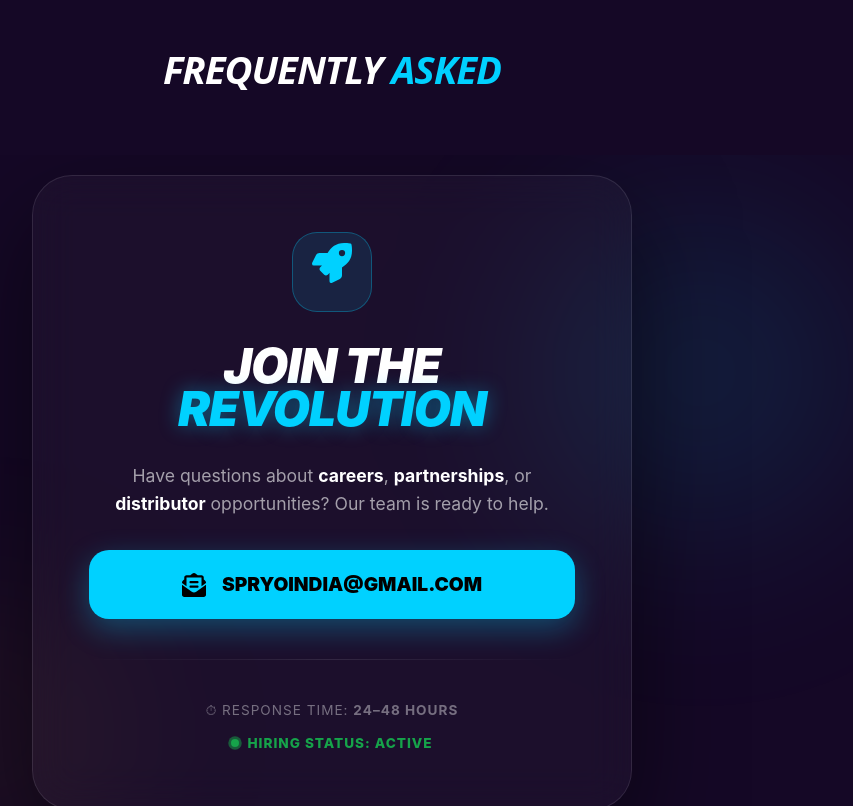
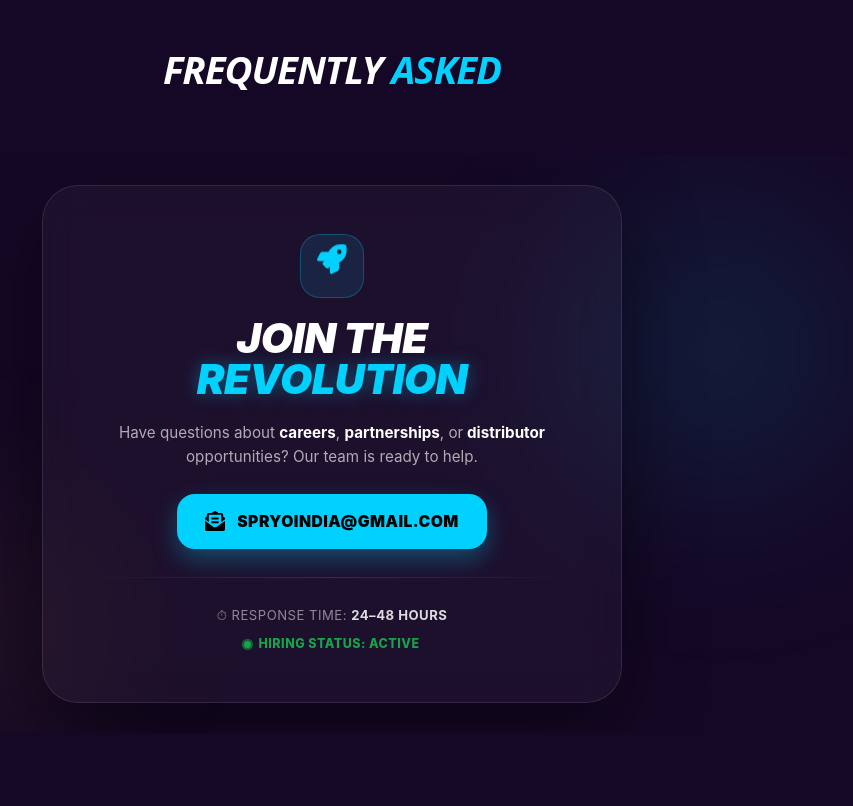
Before and after one commit to tisamodi123/Spryo-FullStack, a Next.js app in the folder client/: page /careers in a window 1280 px wide. Shown: the part 2260-3066 px from the top of the page, without its empty margins (308-1161 px from the left). Built offline with nearby package versions, Linux system fonts and the light colour scheme; no server answers.

Commit message:
fix(faq): redesign Join The Revolution card for seamless responsive scaling on all mobile, tablet, and desktop screens

```diff
--- a/client/src/app/faq/page.jsx
+++ b/client/src/app/faq/page.jsx
@@ -37,7 +37,7 @@ export default function CareersPage() {
               rel="noopener noreferrer"
               className={styles.mailButton}
             >
-              <FaEnvelopeOpenText className="text-2xl" />
+              <FaEnvelopeOpenText className="text-xl shrink-0" />
               <span>Spryoindia@gmail.com</span>
             </a>
 
--- a/client/src/components/Faq.jsx
+++ b/client/src/components/Faq.jsx
@@ -34,7 +34,7 @@ export default function FAQ() {
               rel="noopener noreferrer"
               className={styles.mailButton}
             >
-              <FaEnvelopeOpenText className="text-2xl" />
+              <FaEnvelopeOpenText className="text-xl shrink-0" />
               <span>Spryoindia@gmail.com</span>
             </a>
 
--- a/client/src/styles/careers.module.css
+++ b/client/src/styles/careers.module.css
@@ -353,4 +353,6 @@
   .contactDivider { display: none; }
   .heroTitle { font-size: 2.8rem; }
   .ctaBox { padding: 30px 20px; }
+  .faqSection { padding: 2.5rem 0 1rem 0; }
+  .faqWrapper { padding: 0 12px; }
 }
--- a/client/src/styles/faq.module.css
+++ b/client/src/styles/faq.module.css
@@ -7,7 +7,8 @@
   position: relative;
   overflow: hidden;
   font-family: 'Inter', sans-serif;
-  padding: 20px 20px;
+  padding: 30px 16px;
+  width: 100%;
 }
 
 :global([data-theme="light"]) .contactWrapper {
@@ -15,84 +16,94 @@
   color: #0f172a;
 }
 
-/* Moving Neon Orbits for Background */
+/* Background Glowing Orbits */
 .neonOrbit {
   position: absolute;
   top: -10%;
   right: -5%;
-  width: 500px;
-  height: 500px;
+  width: 450px;
+  height: 450px;
   background: radial-gradient(circle, rgba(0, 209, 255, 0.15) 0%, transparent 70%);
   filter: blur(80px);
   animation: float 10s infinite alternate;
+  pointer-events: none;
 }
 
 .neonOrbit2 {
   position: absolute;
   bottom: -10%;
   left: -5%;
-  width: 400px;
-  height: 400px;
+  width: 380px;
+  height: 380px;
   background: radial-gradient(circle, rgba(212, 160, 23, 0.1) 0%, transparent 70%);
   filter: blur(80px);
   animation: float 15s infinite alternate-reverse;
+  pointer-events: none;
 }
 
 @keyframes float {
   from { transform: translate(0, 0); }
-  to { transform: translate(40px, 40px); }
+  to { transform: translate(30px, 30px); }
 }
 
-/* Glassmorphism Card */
+/* Glassmorphism Card - Fully Responsive */
 .glassCard {
-  background: rgba(255, 255, 255, 0.03);
+  background: rgba(255, 255, 255, 0.035);
   backdrop-filter: blur(20px);
+  -webkit-backdrop-filter: blur(20px);
   border: 1px solid rgba(255, 255, 255, 0.1);
-  border-radius: 40px;
-  padding: 3.5rem;
-  max-width: 600px;
+  border-radius: 36px;
+  padding: 3rem 2.5rem;
+  max-width: 580px;
   width: 100%;
   margin: 0 auto;
-  box-shadow: 0 40px 100px rgba(0, 0, 0, 0.5);
+  box-shadow: 0 30px 80px rgba(0, 0, 0, 0.45);
   text-align: center;
   position: relative;
   z-index: 10;
+  box-sizing: border-box;
+  transition: all 0.3s ease;
 }
 
 :global([data-theme="light"]) .glassCard {
   background: #ffffff;
   border-color: rgba(0, 0, 0, 0.08);
-  box-shadow: 0 20px 50px rgba(0, 0, 0, 0.06);
+  box-shadow: 0 15px 45px rgba(0, 0, 0, 0.06);
+}
+
+.cardHeader {
+  margin-bottom: 0.5rem;
 }
 
 .iconCircle {
-  width: 80px;
-  height: 80px;
+  width: 64px;
+  height: 64px;
   background: rgba(0, 209, 255, 0.1);
   color: #00D1FF;
-  border-radius: 25px;
+  border-radius: 20px;
   display: flex;
   align-items: center;
   justify-content: center;
-  font-size: 2.5rem;
-  margin: 0 auto 2rem;
-  border: 1px solid rgba(0, 209, 255, 0.3);
+  font-size: 1.85rem;
+  margin: 0 auto 1.25rem;
+  border: 1px solid rgba(0, 209, 255, 0.25);
+  transition: all 0.3s ease;
 }
 
 :global([data-theme="light"]) .iconCircle {
-  background: rgba(0, 0, 0, 0.05);
-  color: #0f172a;
-  border-color: rgba(0, 0, 0, 0.15);
+  background: rgba(2, 132, 199, 0.08);
+  color: #0284c7;
+  border-color: rgba(2, 132, 199, 0.2);
 }
 
 .mainTitle {
-  font-size: 3rem;
+  font-size: 2.6rem;
   font-weight: 900;
   font-style: italic;
-  color: white;
-  line-height: 0.9;
+  color: #ffffff;
+  line-height: 1;
   text-transform: uppercase;
-  letter-spacing: -1px;
+  letter-spacing: -0.5px;
 }
 
 :global([data-theme="light"]) .mainTitle {
@@ -101,27 +112,29 @@
 
 .mainTitle span {
   color: #00D1FF;
-  text-shadow: 0 0 20px rgba(0, 209, 255, 0.4);
+  text-shadow: 0 0 18px rgba(0, 209, 255, 0.35);
 }
 
 :global([data-theme="light"]) .mainTitle span {
-  color: #0f172a;
+  color: #0284c7;
   text-shadow: none;
 }
 
 .description {
-  color: rgba(255, 255, 255, 0.6);
-  font-size: 1.1rem;
+  color: rgba(255, 255, 255, 0.65);
+  font-size: 0.95rem;
   line-height: 1.6;
-  margin: 2rem 0;
+  margin: 1.25rem auto 1.5rem;
+  max-width: 440px;
 }
 
 :global([data-theme="light"]) .description {
-  color: #64748b;
+  color: #475569;
 }
 
 .description strong {
-  color: white;
+  color: #ffffff;
+  font-weight: 700;
 }
 
 :global([data-theme="light"]) .description strong {
@@ -130,73 +143,87 @@
 
 /* Action Button */
 .mailButton {
-  display: flex;
+  display: inline-flex;
   align-items: center;
   justify-content: center;
-  gap: 1rem;
+  gap: 0.75rem;
   background: #00D1FF;
-  color: #000;
-  padding: 1.25rem;
-  border-radius: 20px;
-  font-size: 1.2rem;
+  color: #000000;
+  padding: 1rem 1.75rem;
+  border-radius: 18px;
+  font-size: 0.98rem;
   font-weight: 900;
   text-transform: uppercase;
+  letter-spacing: 0.5px;
   transition: all 0.3s cubic-bezier(0.175, 0.885, 0.32, 1.275);
-  box-shadow: 0 10px 30px rgba(0, 209, 255, 0.3);
+  box-shadow: 0 10px 25px rgba(0, 209, 255, 0.3);
+  text-decoration: none;
+  max-width: 100%;
+  box-sizing: border-box;
 }
 
 :global([data-theme="light"]) .mailButton {
   background: #000000;
   color: #ffffff;
-  box-shadow: 0 10px 30px rgba(0, 0, 0, 0.2);
+  box-shadow: 0 10px 25px rgba(0, 0, 0, 0.15);
 }
 
 .mailButton:hover {
-  transform: scale(1.04) translateY(-3px);
-  box-shadow: 0 20px 40px rgba(0, 209, 255, 0.5);
-  background: #fff;
+  transform: translateY(-2px) scale(1.02);
+  box-shadow: 0 15px 35px rgba(0, 209, 255, 0.45);
 }
 
 :global([data-theme="light"]) .mailButton:hover {
-  background: #0369a1;
+  background: #0284c7;
   color: #ffffff;
+  box-shadow: 0 15px 35px rgba(2, 132, 199, 0.3);
 }
 
 .divider {
   height: 1px;
-  background: linear-gradient(90deg, transparent, rgba(255,255,255,0.1), transparent);
-  margin: 2.5rem 0;
+  background: linear-gradient(90deg, transparent, rgba(255, 255, 255, 0.12), transparent);
+  margin: 1.75rem 0;
 }
 
 :global([data-theme="light"]) .divider {
-  background: linear-gradient(90deg, transparent, rgba(0,0,0,0.08), transparent);
+  background: linear-gradient(90deg, transparent, rgba(0, 0, 0, 0.08), transparent);
 }
 
 .footerInfo {
   display: flex;
   flex-direction: column;
-  gap: 0.75rem;
-  color: rgba(255, 255, 255, 0.4);
-  font-size: 0.85rem;
-  letter-spacing: 1px;
+  gap: 0.6rem;
+  color: rgba(255, 255, 255, 0.5);
+  font-size: 0.82rem;
+  letter-spacing: 0.5px;
 }
 
 :global([data-theme="light"]) .footerInfo {
-  color: #94a3b8;
+  color: #64748b;
+}
+
+.footerInfo p b {
+  color: rgba(255, 255, 255, 0.85);
+}
+
+:global([data-theme="light"]) .footerInfo p b {
+  color: #0f172a;
 }
 
 .statusIndicator {
   display: flex;
   align-items: center;
   justify-content: center;
-  gap: 8px;
+  gap: 7px;
   font-weight: 800;
   color: #16a34a;
+  font-size: 0.78rem;
+  letter-spacing: 0.5px;
 }
 
 .pulseDot {
-  width: 8px;
-  height: 8px;
+  width: 7px;
+  height: 7px;
   background: #16a34a;
   border-radius: 50%;
   animation: pulse 1.5s infinite;
@@ -204,12 +231,122 @@
 
 @keyframes pulse {
   0% { box-shadow: 0 0 0 0 rgba(22, 163, 74, 0.7); }
-  70% { box-shadow: 0 0 0 10px rgba(22, 163, 74, 0); }
+  70% { box-shadow: 0 0 0 8px rgba(22, 163, 74, 0); }
   100% { box-shadow: 0 0 0 0 rgba(22, 163, 74, 0); }
 }
 
+/* =========================================
+   RESPONSIVE DESIGN FOR ALL DEVICES
+   ========================================= */
+
+/* Tablets (iPad, 768px - 1024px) */
+@media (min-width: 641px) and (max-width: 1024px) {
+  .glassCard {
+    padding: 2.5rem 2rem;
+    max-width: 520px;
+    border-radius: 28px;
+  }
+  .mainTitle {
+    font-size: 2.2rem;
+  }
+}
+
+/* Mobile Devices (< 640px - iPhone 16, Samsung, Pixel) */
 @media (max-width: 640px) {
-  .glassCard { padding: 2rem; }
-  .mainTitle { font-size: 2.2rem; }
-  .mailButton { font-size: 0.9rem; }
+  .contactWrapper {
+    padding: 10px 10px;
+  }
+
+  .neonOrbit {
+    width: 220px;
+    height: 220px;
+    filter: blur(50px);
+  }
+
+  .neonOrbit2 {
+    width: 200px;
+    height: 200px;
+    filter: blur(50px);
+  }
+
+  .glassCard {
+    padding: 1.75rem 1.25rem;
+    border-radius: 24px;
+    max-width: 100%;
+  }
+
+  .iconCircle {
+    width: 50px;
+    height: 50px;
+    font-size: 1.4rem;
+    border-radius: 14px;
+    margin: 0 auto 0.85rem;
+  }
+
+  .mainTitle {
+    font-size: 1.65rem;
+    line-height: 1.1;
+    letter-spacing: -0.2px;
+  }
+
+  .description {
+    font-size: 0.84rem;
+    line-height: 1.5;
+    margin: 0.85rem auto 1.15rem;
+    padding: 0 4px;
+  }
+
+  .mailButton {
+    width: 100%;
+    padding: 0.85rem 1rem;
+    font-size: 0.85rem;
+    border-radius: 14px;
+    gap: 0.5rem;
+  }
+
+  .mailButton svg {
+    font-size: 1.1rem;
+    flex-shrink: 0;
+  }
+
+  .mailButton span {
+    overflow: hidden;
+    text-overflow: ellipsis;
+    white-space: nowrap;
+  }
+
+  .divider {
+    margin: 1.15rem 0;
+  }
+
+  .footerInfo {
+    font-size: 0.74rem;
+    gap: 0.45rem;
+    letter-spacing: 0.2px;
+  }
+
+  .statusIndicator {
+    font-size: 0.74rem;
+  }
 }
+
+/* Very Small Mobile (< 380px - iPhone SE, Galaxy Fold) */
+@media (max-width: 380px) {
+  .glassCard {
+    padding: 1.4rem 1rem;
+    border-radius: 20px;
+  }
+
+  .mainTitle {
+    font-size: 1.45rem;
+  }
+
+  .description {
+    font-size: 0.8rem;
+  }
+
+  .mailButton {
+    font-size: 0.78rem;
+    padding: 0.75rem 0.6rem;
+  }
+}
```
